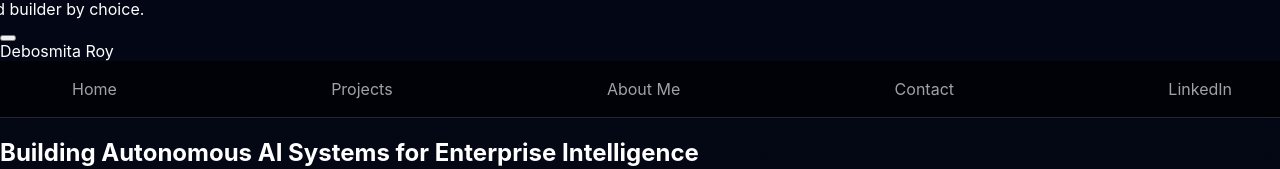
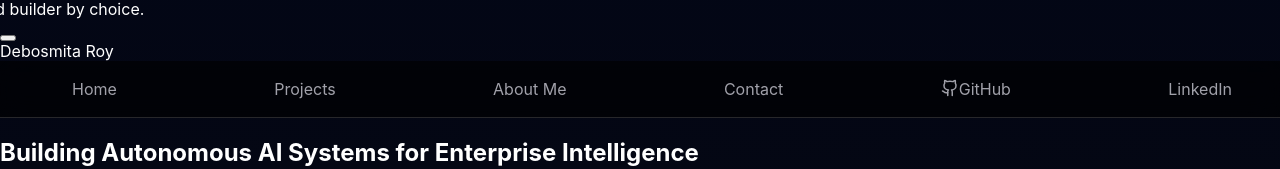
Before and after one commit to debosmita-29/casestudy-projects, a React (Vite) app in the folder apps/web/: page / in a window 1280 px wide. Shown: the part 184-353 px from the top of the page. Built offline with nearby package versions, Linux system fonts and the light colour scheme.

Commit message:
Update main.jsx

```diff
--- a/apps/web/src/main.jsx
+++ b/apps/web/src/main.jsx
@@ -1,6 +1,6 @@
 import React, { useEffect, useState } from "react";
 import { createRoot } from "react-dom/client";
-import { GitHub, ArrowRight } from "lucide-react";
+import { Github, ArrowRight } from "lucide-react";
 import { motion } from "framer-motion";
 import "./styles.css";
 
@@ -146,9 +146,9 @@ function CaseStudy({ project }) {
         href={project.github}
         target="_blank"
         rel="noreferrer"
-        className="mt-8 inline-flex items-center px-6 py-3 rounded-2xl bg-white text-black font-semibold hover:scale-105 transition"
+        className="mt-8 inline-flex items-center gap-2 px-6 py-3 rounded-2xl bg-white text-black font-semibold hover:scale-105 transition"
       >
-        View GitHub Repository →
+        View GitHub Repository <ArrowRight size={16} />
       </a>
     </main>
   );
@@ -300,6 +300,15 @@ function DebosmitaPortfolio() {
             </a>
             <a href="#contact" className={`transition ${active === "contact" ? "text-white" : "text-zinc-400"}`}>
               Contact
+            </a>
+            <a
+              href="https://github.com/debosmita-29/casestudy-projects/tree/main/casestudy-projects/debosmita-ai-portfolio-turborepo-startup-saas/apps"
+              target="_blank"
+              rel="noreferrer"
+              className="hover:text-white transition inline-flex items-center gap-2"
+              aria-label="GitHub portfolio repository"
+            >
+              <Github size={18} /> GitHub
             </a>
             <a
               href="https://www.linkedin.com/in/debosmita-roy-b0964921/"
@@ -476,7 +485,13 @@ function DebosmitaPortfolio() {
   );
 }
 
-createRoot(document.getElementById("root")).render(
+const rootElement = document.getElementById("root");
+
+if (!rootElement) {
+  throw new Error("Root element with id='root' was not found. Check index.html.");
+}
+
+createRoot(rootElement).render(
   <React.StrictMode>
     <DebosmitaPortfolio />
   </React.StrictMode>
```
